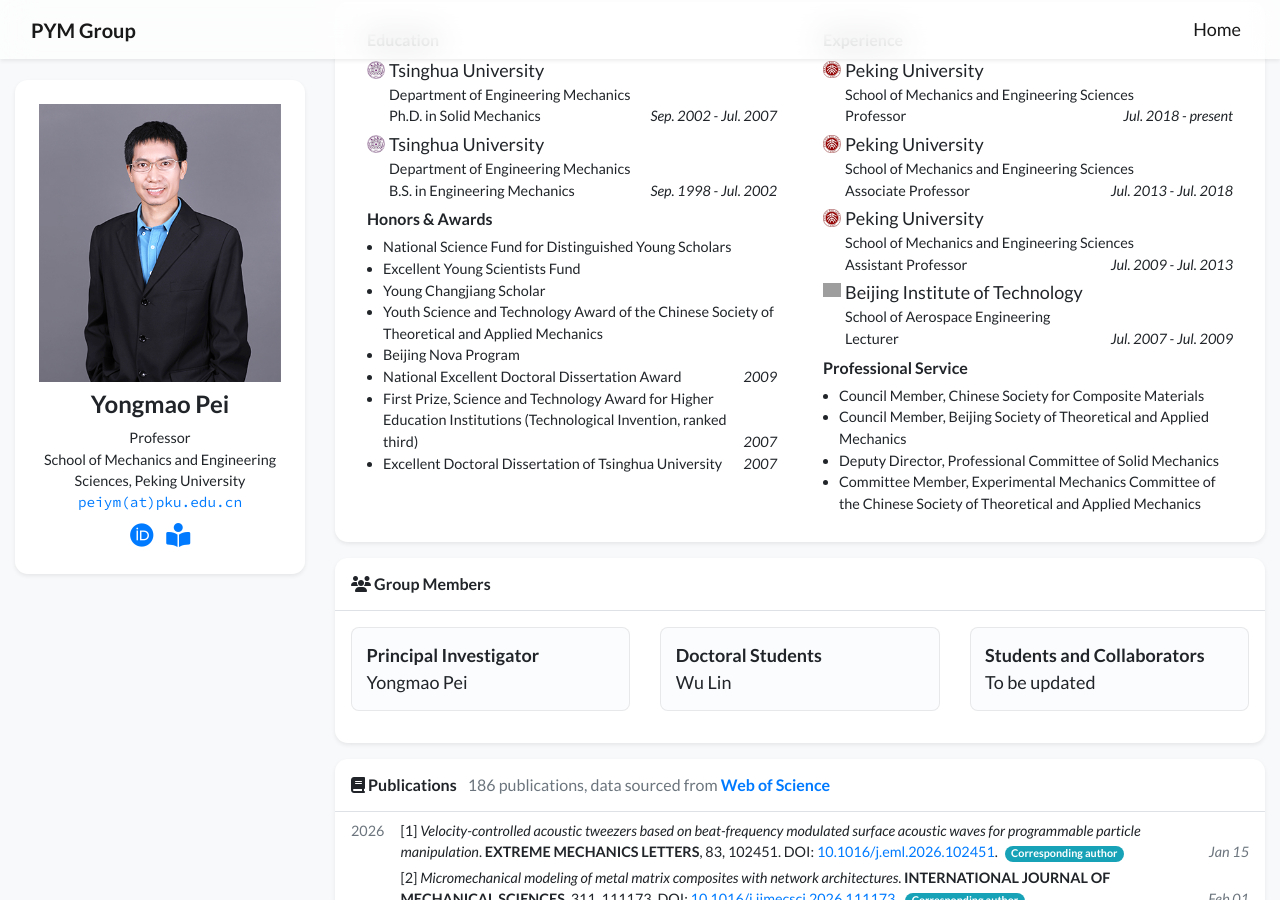
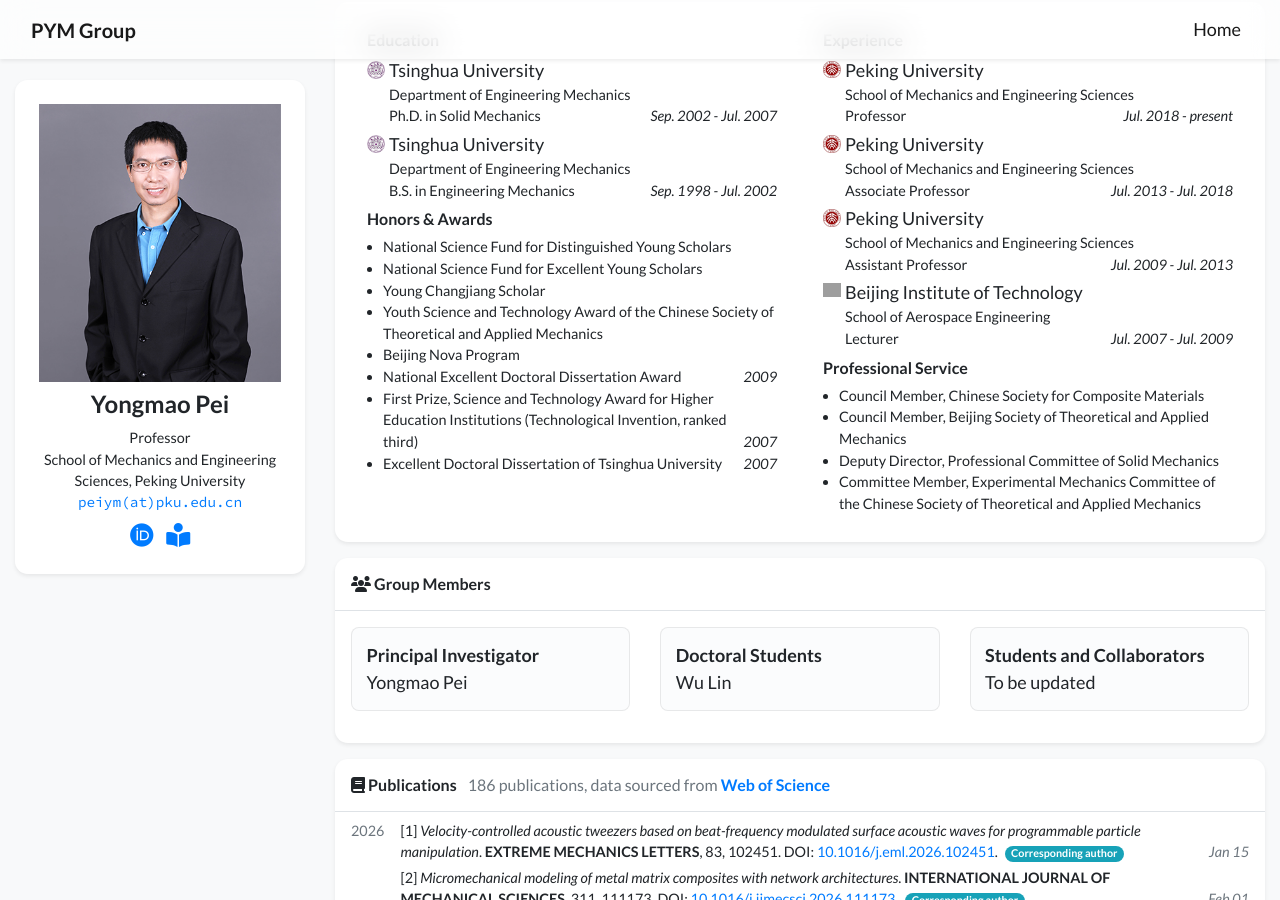
Before and after one commit to WuLin0919/PYM-GROUP, a Jekyll site: the page built from index.html, in a window 1280 px wide and 900 px high, scrolled down 453 px. Built offline with Jekyll 4.4.1, drawn with Linux system fonts in a browser that asks for light colours; nearby versions of some CDN libraries; a style sheet for code colours, icons or effects is not loaded; grey boxes are pictures that could not be loaded.

Commit message:
Update national excellent young scholars award title

```diff
--- a/_data/profile.yml
+++ b/_data/profile.yml
@@ -69,7 +69,7 @@ experience:
 awards:
 - name: National Science Fund for Distinguished Young Scholars
   date:
-- name: Excellent Young Scientists Fund
+- name: National Science Fund for Excellent Young Scholars
   date:
 - name: Young Changjiang Scholar
   date:
```
